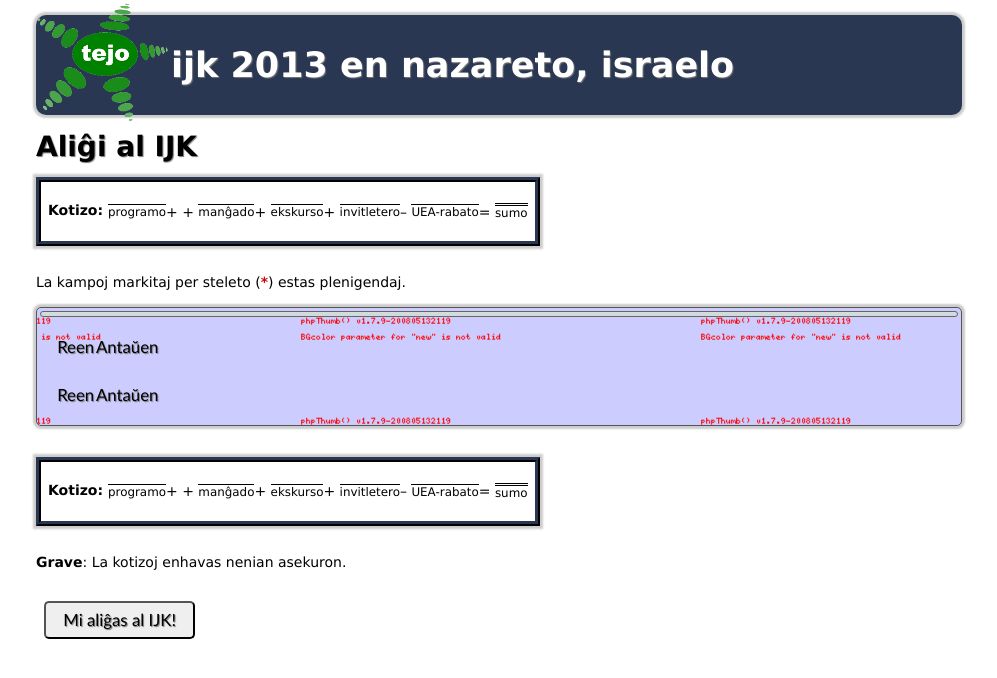
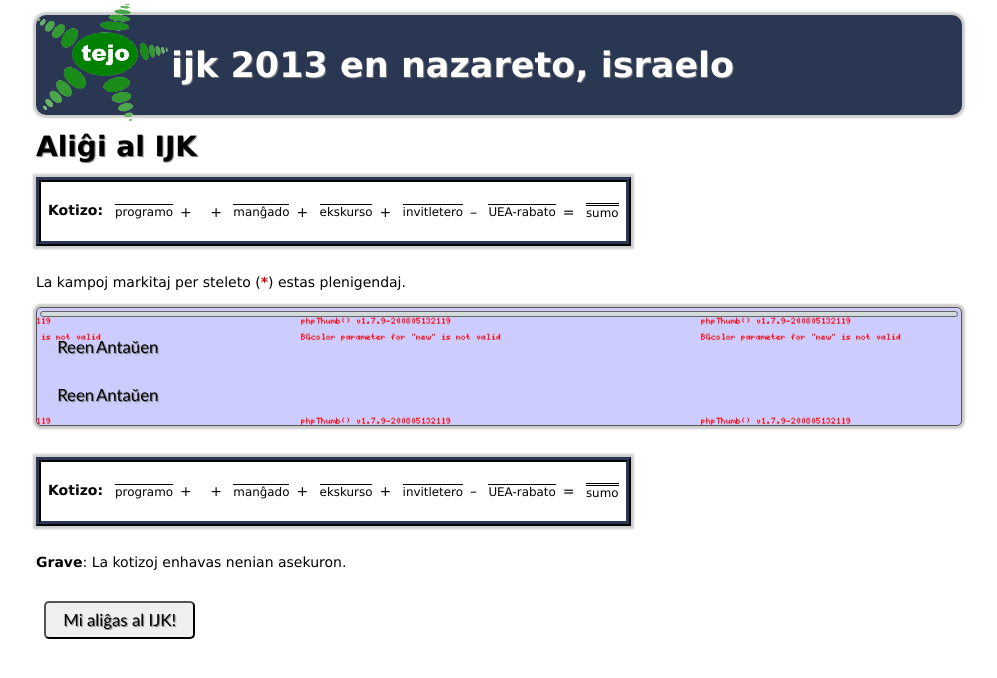
Before and after one commit to Mistborn/ijk, a Django app: page /alighi/ in a window 1280 px wide. Shown: the top 678 px of the page, without its empty margins (141-1138 px from the left). Run offline with Django 3.2, Linux system fonts and the light colour scheme; data that the repository does not hold is empty; parts of the project's set-up code (start-up, migrations or seed data) failed here and were passed over; some libraries are stand-ins or nearby versions.

Commit message:
spaco ĉirkaŭ la plus-minus-signo en la fakturo

```diff
--- a/ijk/static/css/style.css
+++ b/ijk/static/css/style.css
@@ -273,6 +273,13 @@ i, em {
   color: #faa700;
 }
 
+.fakturo .kotizo-signo {
+  margin: 0 0.5em;
+}
+.fakturo .label {
+  margin-right: 0.5em;
+}
+
 div, p, #form-tabs {
   margin: 1em 0;
   display: block;
--- a/ijk/static/css/style.scss
+++ b/ijk/static/css/style.scss
@@ -265,6 +265,15 @@ $menu-hover-color: #ccc;
     }
 }
 
+.fakturo {
+    .kotizo-signo {
+        margin: 0 0.5em;
+    }
+    .label {
+        margin-right: 0.5em;
+    }
+}
+
 div, p, #form-tabs {
     margin: 1em 0;
     display: block;
```
